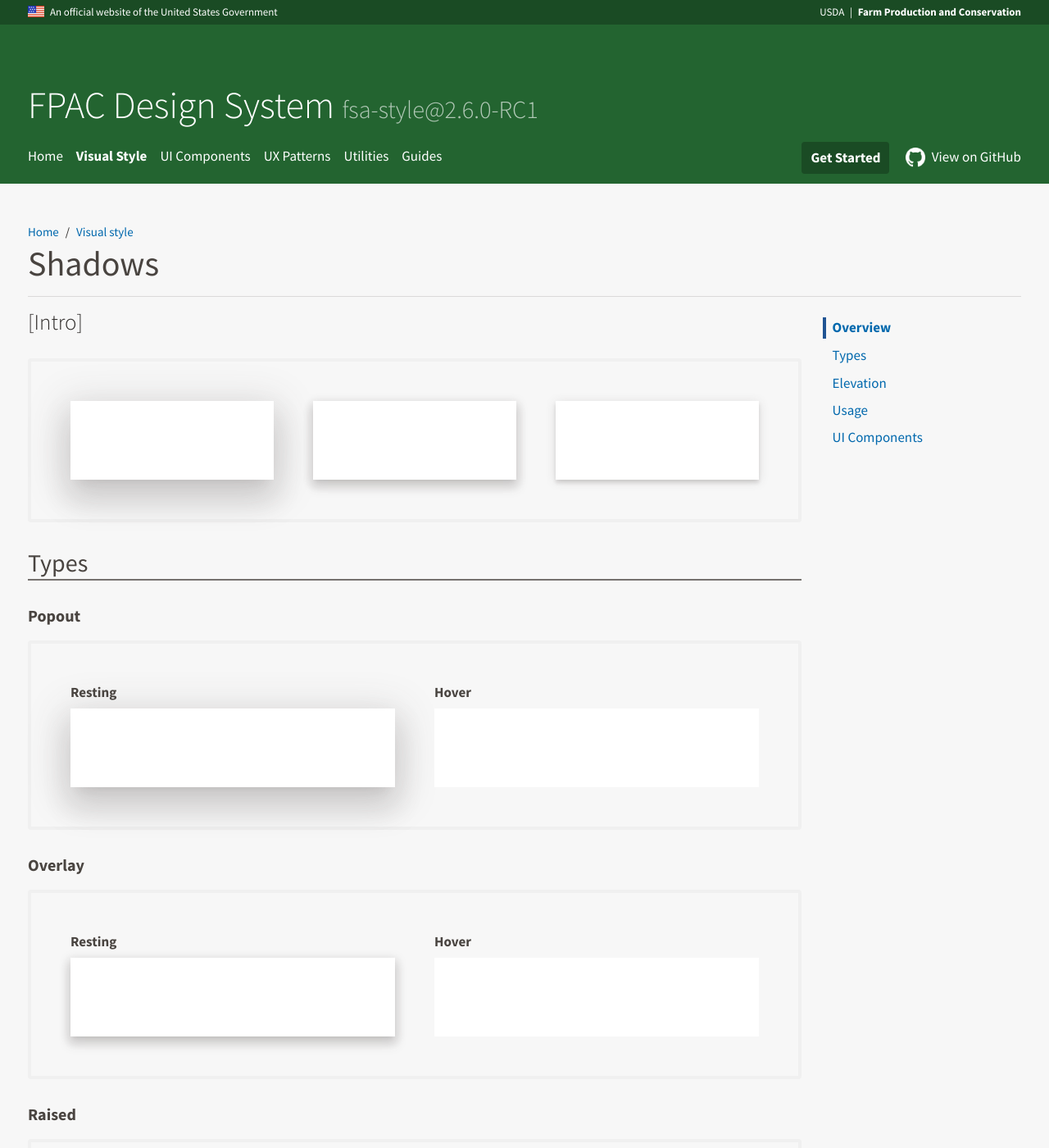
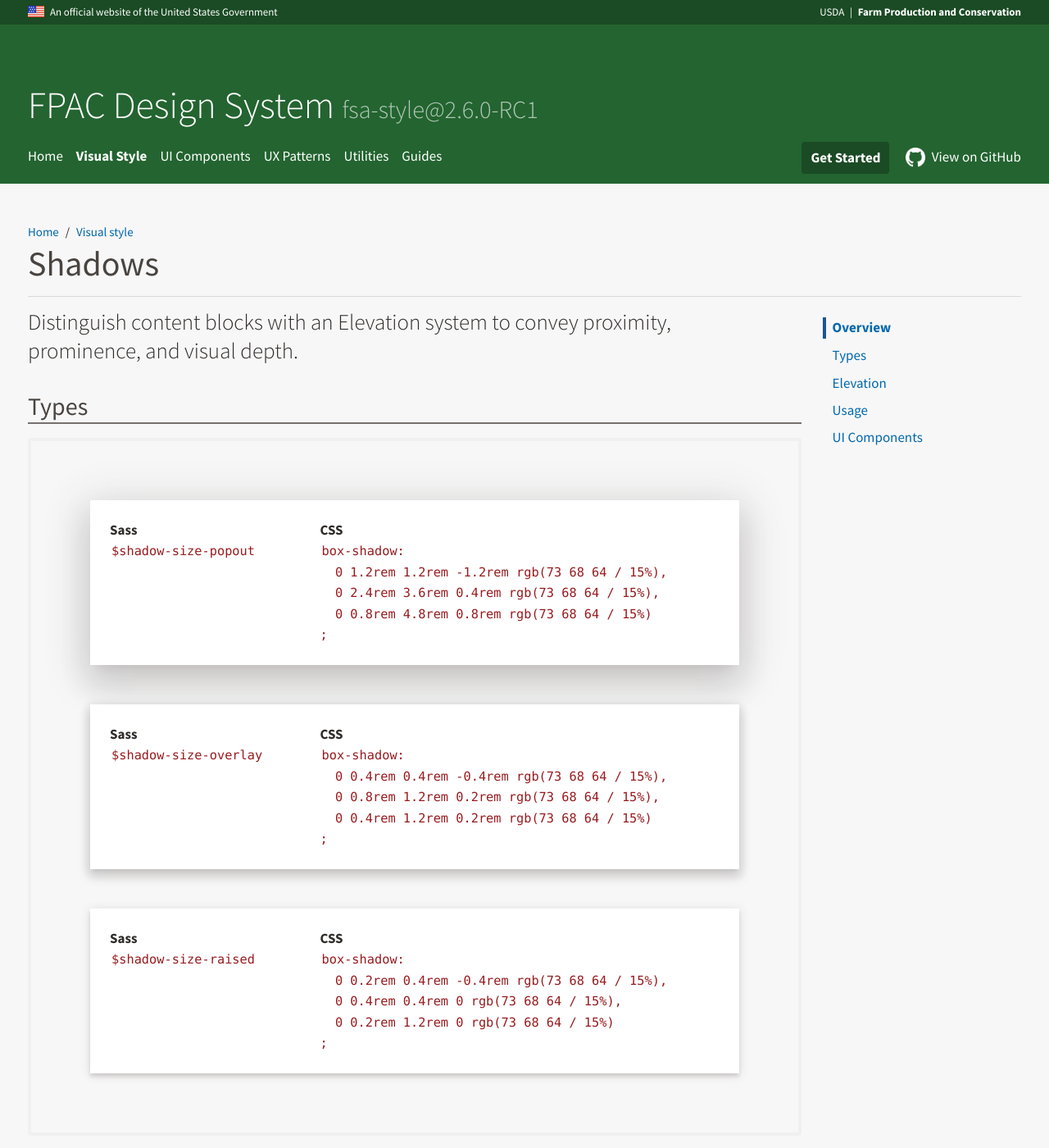
Before and after one commit to USDA-FSA/fsa-design-system, a Jekyll site: the page built from visual-style/shadows/index.md, in a window 1280 px wide and 1400 px high. Shown: the whole window at 82% size. Built offline with Jekyll 4.4.1, drawn with Linux system fonts in a browser that asks for light colours; some of the changed text lies outside the part shown.

Commit message:
Initial draft doc of Visual Style / Shadows [amends #423]

````diff
--- a/visual-style/shadows/index.md
+++ b/visual-style/shadows/index.md
@@ -2,7 +2,7 @@
 layout: page
 parent: "Visual Style"
 title: "Shadows"
-intro: "[Intro]"
+intro: "Distinguish content blocks with an Elevation system to convey proximity, prominence, and visual depth."
 jump_menu: true
 suppress_code_toggle: true
 custom_js: ["ga/ga-tracker.js", "ga/generic.js"]
@@ -14,57 +14,43 @@
   - "Stepped Control"
 ---
 
-<div class="ds-preview">
-  <div class="fsa-level@l fsa-level--grow-auto fsa-level--align-top fsa-level--gutter-xl@l fsa-m--m">
-    <div class="fsa-p--xl fsa-bg--white fsa-shadow--popout"></div>
-    <div class="fsa-p--xl fsa-bg--white fsa-shadow--overlay"></div>
-    <div class="fsa-p--xl fsa-bg--white fsa-shadow--raised"></div>
-  </div>
-</div>
-
 ## Types
 
-### Popout
-
 <div class="ds-preview">
-  <div class="fsa-level fsa-level--grow-auto fsa-m--m fsa-level--gutter-xl">
-    <div>
-      <h4 class="docs__sub_style fsa-m-t--none">Resting</h4>
-      <div class="fsa-p--xl fsa-bg--white fsa-shadow--popout"></div>
-    </div>
-    <div>
-      <h4 class="docs__sub_style fsa-m-t--none">Hover</h4>
-      <div class="fsa-p--xl fsa-bg--white fsa-shadow:hover--popout"></div>
+  <div class="fsa-p--m fsa-bg--white fsa-m--xl fsa-shadow--popout">
+    <div class="fsa-grid">
+      <div class="fsa-grid__1 fsa-grid__4/12@m"><strong>Sass</strong><br><code class="fsa-bg--transparent">$shadow-size-popout</code></div>
+      <div class="fsa-grid__1 fsa-grid__8/12@m"><strong>CSS</strong><br><code class="fsa-bg--transparent">
+        box-shadow:<br>
+        &nbsp;&nbsp;0 1.2rem 1.2rem -1.2rem rgb(73 68 64 / 15%),<br>
+        &nbsp;&nbsp;0 2.4rem 3.6rem 0.4rem rgb(73 68 64 / 15%),<br>
+        &nbsp;&nbsp;0 0.8rem 4.8rem 0.8rem rgb(73 68 64 / 15%)<br>
+        ;
+        </code></div>
     </div>
   </div>
-</div>
-
-### Overlay
-
-<div class="ds-preview">
-  <div class="fsa-level fsa-level--grow-auto fsa-m--m fsa-level--gutter-xl">
-    <div>
-      <h4 class="docs__sub_style fsa-m-t--none">Resting</h4>
-      <div class="fsa-p--xl fsa-bg--white fsa-shadow--overlay"></div>
-    </div>
-    <div>
-      <h4 class="docs__sub_style fsa-m-t--none">Hover</h4>
-      <div class="fsa-p--xl fsa-bg--white fsa-shadow:hover--overlay"></div>
+  <div class="fsa-p--m fsa-bg--white fsa-m--xl fsa-shadow--overlay">
+    <div class="fsa-grid">
+      <div class="fsa-grid__1 fsa-grid__4/12@m"><strong>Sass</strong><br><code class="fsa-bg--transparent">$shadow-size-overlay</code></div>
+      <div class="fsa-grid__1 fsa-grid__8/12@m"><strong>CSS</strong><br><code class="fsa-bg--transparent">
+        box-shadow:<br>
+        &nbsp;&nbsp;0 0.4rem 0.4rem -0.4rem rgb(73 68 64 / 15%),<br>
+        &nbsp;&nbsp;0 0.8rem 1.2rem 0.2rem rgb(73 68 64 / 15%),<br>
+        &nbsp;&nbsp;0 0.4rem 1.2rem 0.2rem rgb(73 68 64 / 15%)<br>
+        ;
+        </code></div>
     </div>
   </div>
-</div>
-
-### Raised
-
-<div class="ds-preview">
-  <div class="fsa-level fsa-level--grow-auto fsa-m--m fsa-level--gutter-xl">
-    <div>
-      <h4 class="docs__sub_style fsa-m-t--none">Resting</h4>
-      <div class="fsa-p--xl fsa-bg--white fsa-shadow--raised"></div>
-    </div>
-    <div>
-      <h4 class="docs__sub_style fsa-m-t--none">Hover</h4>
-      <div class="fsa-p--xl fsa-bg--white fsa-shadow:hover--raised"></div>
+  <div class="fsa-p--m fsa-bg--white fsa-m--xl fsa-shadow--raised">
+    <div class="fsa-grid">
+      <div class="fsa-grid__1 fsa-grid__4/12@m"><strong>Sass</strong><br><code class="fsa-bg--transparent">$shadow-size-raised</code></div>
+      <div class="fsa-grid__1 fsa-grid__8/12@m"><strong>CSS</strong><br><code class="fsa-bg--transparent">
+        box-shadow:<br>
+        &nbsp;&nbsp;0 0.2rem 0.4rem -0.4rem rgb(73 68 64 / 15%),<br>
+        &nbsp;&nbsp;0 0.4rem 0.4rem 0 rgb(73 68 64 / 15%),<br>
+        &nbsp;&nbsp;0 0.2rem 1.2rem 0 rgb(73 68 64 / 15%)<br>
+        ;
+        </code></div>
     </div>
   </div>
 </div>
@@ -75,6 +61,7 @@
 
 ## Usage
 
+<!--
 {% capture usage_do %}
 * do item
 * do item
@@ -88,10 +75,20 @@
 {% endcapture %}
 
 {% include do-dont.html %}
+-->
 
-### CSS Utilities
+### CSS Classes
 
-<div class="fsa-box fsa-p--xl fsa-text-align--center fsa-text-size--6 fsa-color--tertiary-200 fsa-bg--tertiary-100">Coming...</div>
+Refer to [CSS Utilities / Shadows]({{ site.baseurl }}utilities/#shadows) to selectively apply shadows to content blocks.
+
+### Example
+
+```html
+<div class="fsa-m--m fsa-p--m fsa-bg--white fsa-shadow--raised fsa-text-align--center">Raised</div>
+```
+<div class="ds-preview">
+  <div class="fsa-m--m fsa-p--m fsa-bg--white fsa-shadow--raised fsa-text-align--center">Raised</div>
+</div>
 
 ### Sass
 
````
